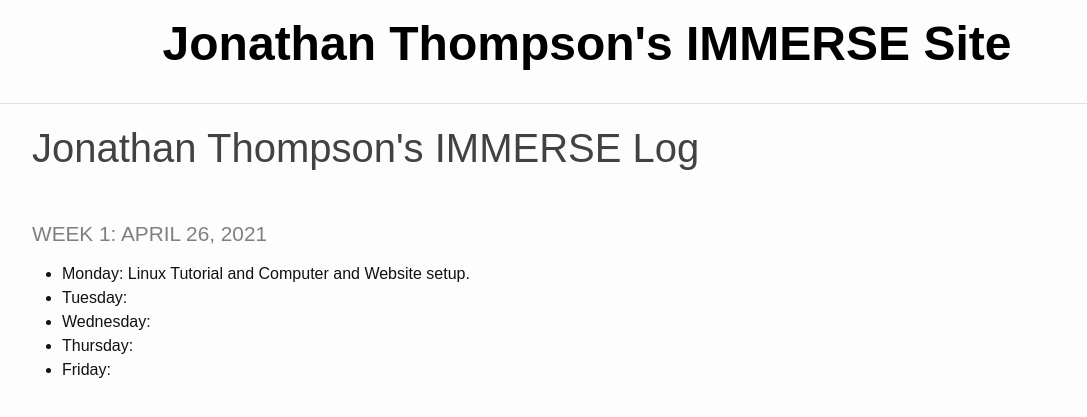
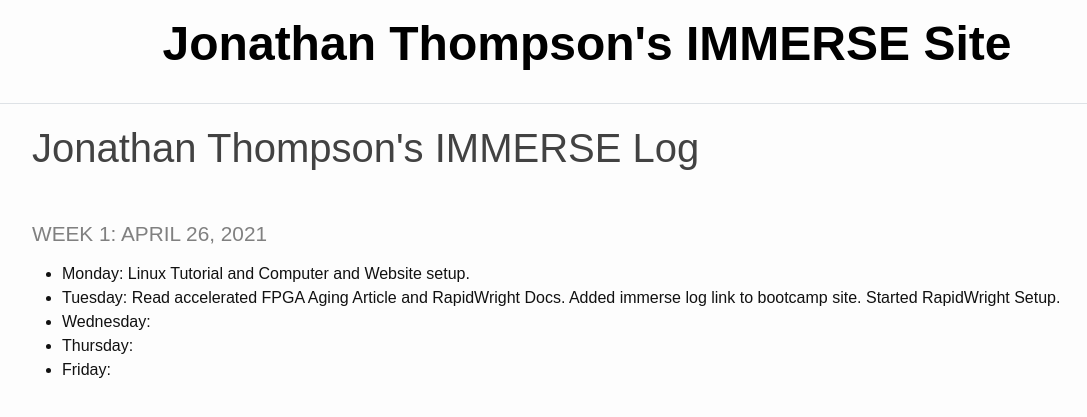
Before and after one commit to jonath48/jonath48.github.io, a Jekyll site: the page built from _pages/log.md, in a window 1280 px wide. Shown: the top 417 px of the page, without its empty margins (53-1140 px from the left). Built offline with Jekyll 4.4.1, drawn with Linux system fonts in a browser that asks for light colours.

Commit message:
Added Tuesday's log entry

```diff
--- a/_pages/log.md
+++ b/_pages/log.md
@@ -6,7 +6,7 @@ title: Jonathan Thompson's IMMERSE Log
 ### Week 1: April 26, 2021
 
 * **Monday**: Linux Tutorial and Computer and Website setup.
-* **Tuesday**:
+* **Tuesday**: Read accelerated FPGA Aging Article and RapidWright Docs. Added immerse log link to bootcamp site. Started RapidWright Setup.
 * **Wednesday**:
 * **Thursday**:
 * **Friday**:
```
